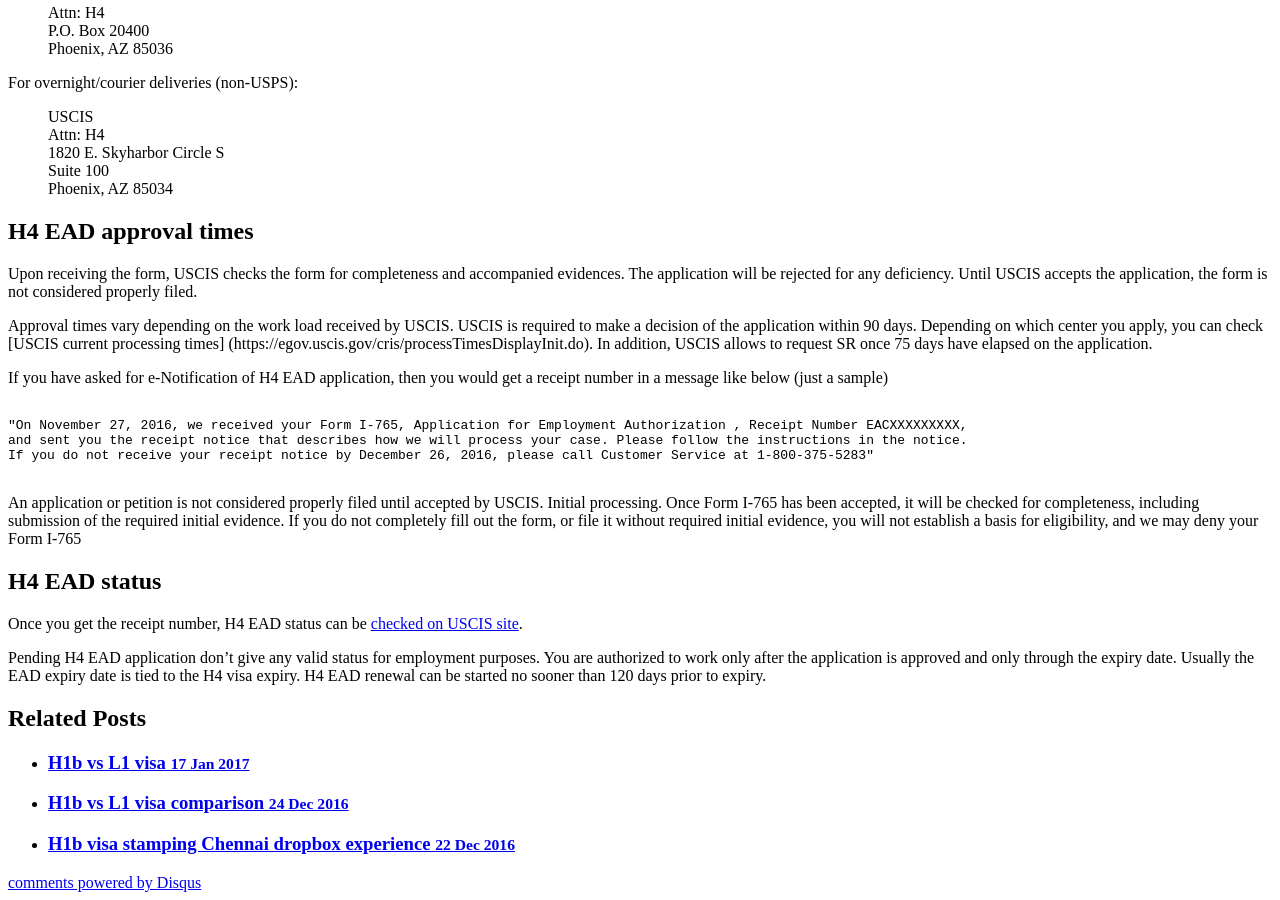
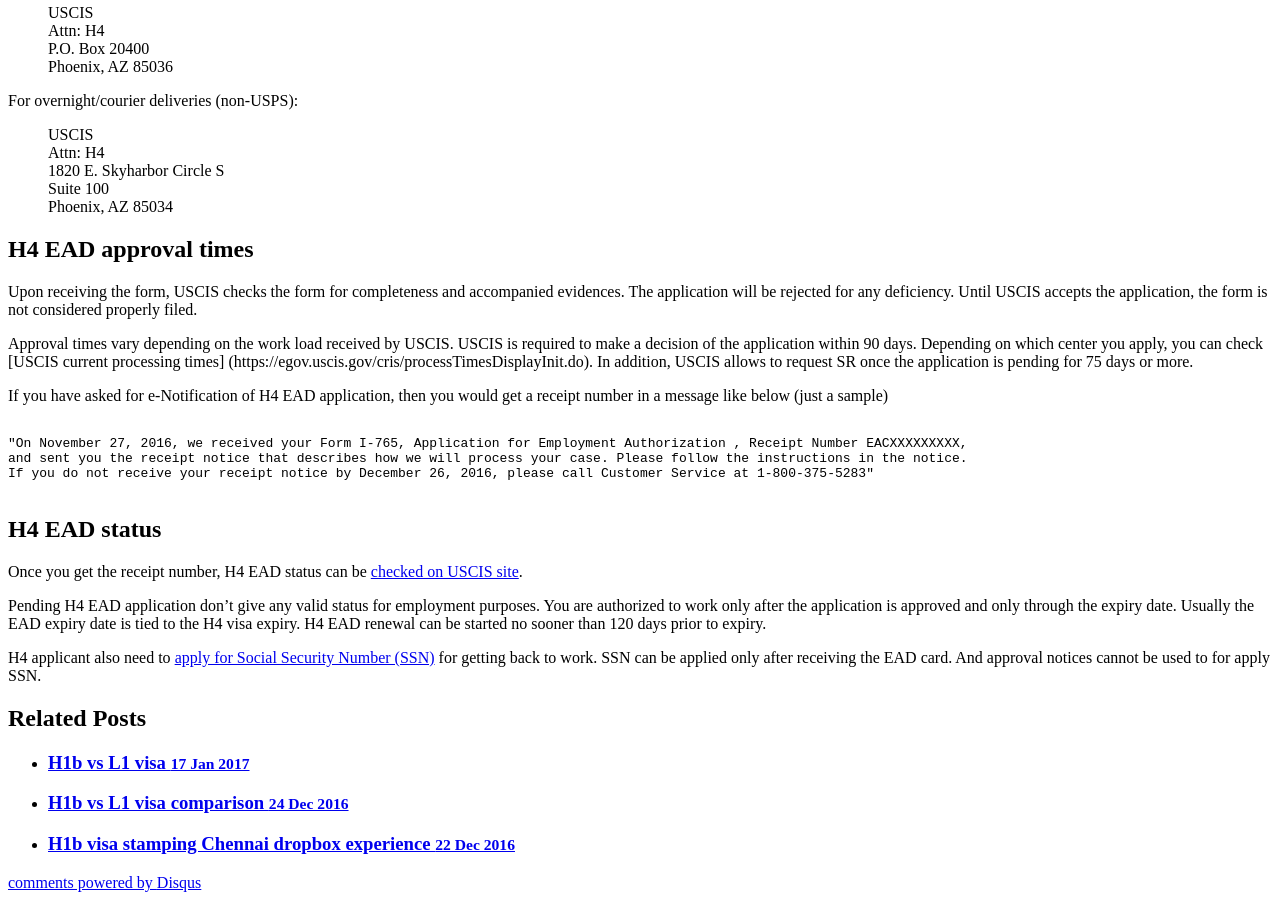
Before and after one commit to gitforwork2/gitforwork.github.io, a Jekyll site: the page built from _posts/2017-01-19-h4-ead-application.md, in a window 1280 px wide and 900 px high, scrolled down 2191 px. Built offline with Jekyll 4.4.1, drawn with Linux system fonts in a browser that asks for light colours; nearby versions of some CDN libraries; comment, search, counter and statistics services are not loaded; some of the changed text lies outside the part shown.

Commit message:
Update 2017-01-19-h4-ead-application.md

````diff
--- a/_posts/2017-01-19-h4-ead-application.md
+++ b/_posts/2017-01-19-h4-ead-application.md
@@ -6,7 +6,7 @@
 comments: true
 description: H4 Visa EAD documents and application. EAD for H4 - Complete guide
 ---
-If you are looking for H4 EAD application work permit process and documentation, you have come to the right place.
+If you are looking for H4 EAD application process and documentation, you have come to the right place. Applying for EAD and Social Security Number (SSN) can be a long a process. This guide is to cover the steps for obtaining EAD work permit.
 = image goes here =
 
 Heads up, keep your immigration documents, checkbooks ready. You may also have to print/copy/fill certain documents and also you will need two passport sized photographs.
@@ -37,7 +37,7 @@
 Make a cashier's check or personal check, payable to "US Department of Homeland Security". No online payments are available at this point.
 
 ## H4 EAD form I-765
-You would have to fill the [form I-765](http://www.uscis.gov/i-765) for requesting EAD. Make sure all the information are clear and correct. Importantly, the applicant should sign the form. It's a good idea to keep a copy of the completed form for own records.
+You would have to fill the [form I-765](http://www.uscis.gov/i-765) for requesting EAD. Make sure all the information are clear and correct. Importantly, the H4 applicant should sign the form. It's a good idea to keep a copy of the completed form for own records.
 
 USCIS also offers a service to notify you electronically (email, text), when your form I-765 is accepted at their facility. This is an optional service. But if you want to use it then you would have to include the completed form [G-1145](http://www.uscis.gov/sites/default/files/files/form/g-1145.pdf).
 
@@ -108,7 +108,7 @@
 
 Upon receiving the form, USCIS checks the form for completeness and accompanied evidences. The application will be rejected for any deficiency. Until USCIS accepts the application, the form is not considered properly filed.
 
-Approval times vary depending on the work load received by USCIS. USCIS is required to make a decision of the application within 90 days. Depending on which center you apply, you can check [USCIS current processing times] (https://egov.uscis.gov/cris/processTimesDisplayInit.do). In addition, USCIS allows to request SR once 75 days have elapsed on the application.
+Approval times vary depending on the work load received by USCIS. USCIS is required to make a decision of the application within 90 days. Depending on which center you apply, you can check [USCIS current processing times] (https://egov.uscis.gov/cris/processTimesDisplayInit.do). In addition, USCIS allows to request SR once the application is pending for 75 days or more.
 
 If you have asked for e-Notification of H4 EAD application, then you would get a receipt number in a message like below (just a sample)
 
@@ -119,13 +119,10 @@
 If you do not receive your receipt notice by December 26, 2016, please call Customer Service at 1-800-375-5283"
 
 ```
-An application or petition is not considered
-properly filed until accepted by USCIS.
-Initial processing. Once Form I-765 has been accepted, it will be checked for completeness, including submission of the
-required initial evidence. If you do not completely fill out the form, or file it without required initial evidence, you will
-not establish a basis for eligibility, and we may deny your Form I-765
 
 ## H4 EAD status
 Once you get the receipt number, H4 EAD status can be [checked on USCIS site](https://egov.uscis.gov/casestatus/landing.do).
 
 Pending H4 EAD application don't give any valid status for employment purposes. You are authorized to work only after the application is approved and only through the expiry date. Usually the EAD expiry date is tied to the H4 visa expiry.  H4 EAD renewal can be started no sooner than 120 days prior to expiry.
+
+H4 applicant also need to [apply for Social Security Number (SSN)](/posts/h4-ead-ssn-application-faq/) for getting back to work. SSN can be applied only after receiving the EAD card. And approval notices cannot be used to for apply SSN.
````
Also changed, not shown: other parts of _posts/2017-01-19-h4-ead-application.md (+1 -1 lines).
